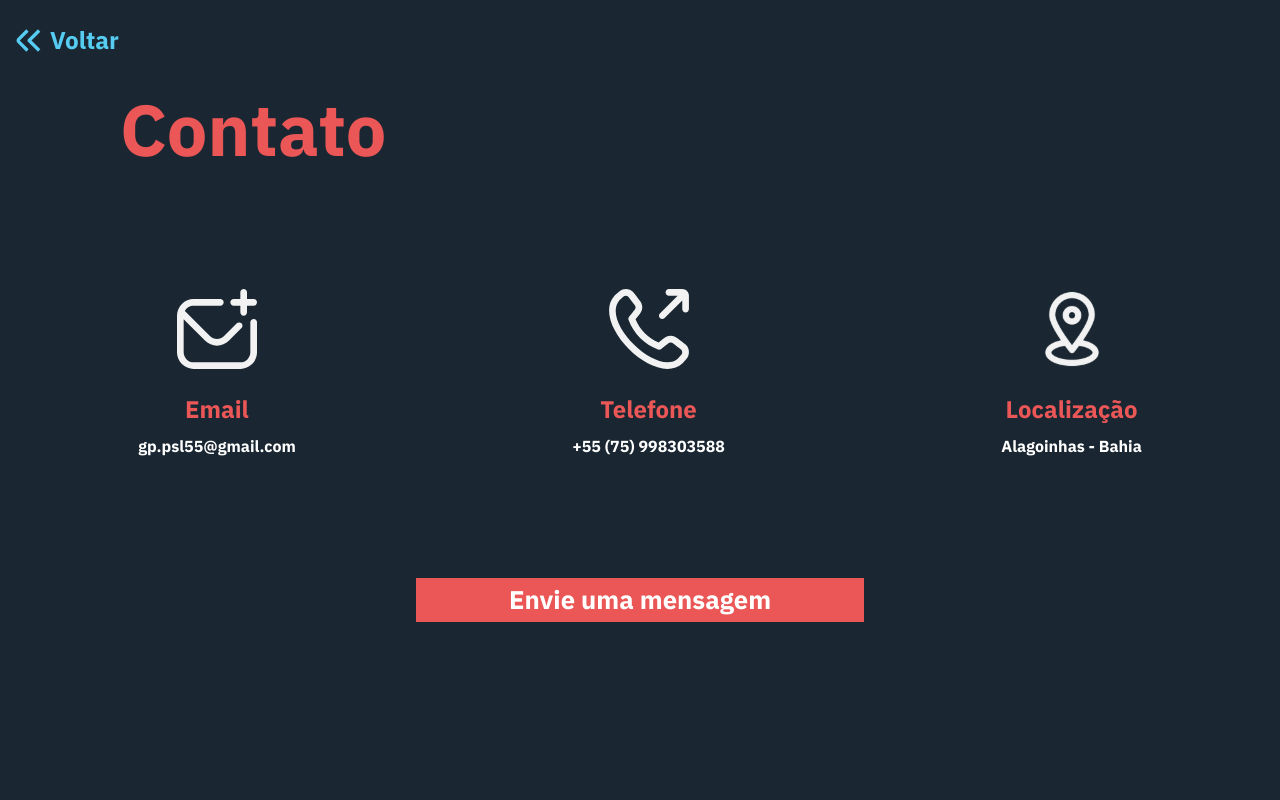
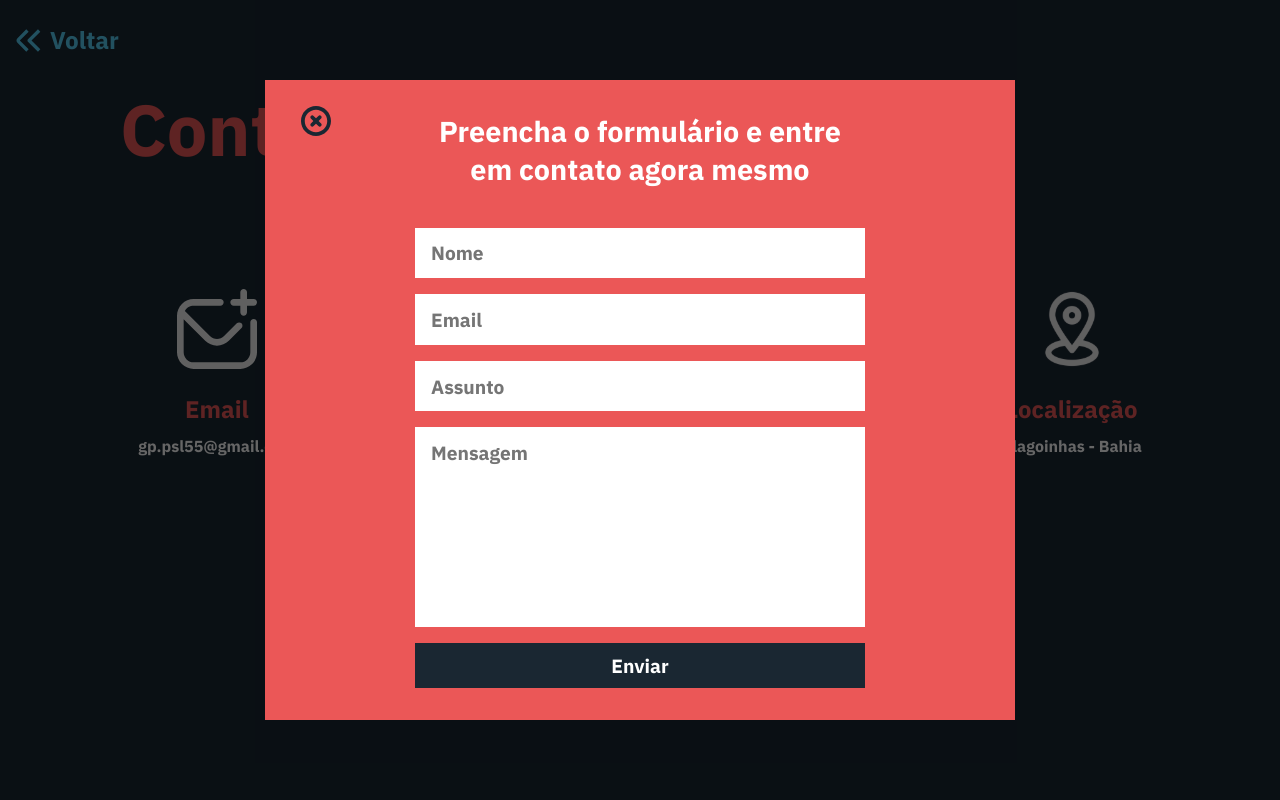
Before and after one commit to pinheiiro/portifolio, a Next.js app: page /contato in a window 1280 px wide. Both pictures are taken after a click on the button "Envie uma mensagem". Shown: the top 800 px of the page. Built offline with nearby package versions, Linux system fonts and the light colour scheme.

Commit message:
modal configured

```diff
--- a/src/components/Contato/ModalForm/modalForm.tsx
+++ b/src/components/Contato/ModalForm/modalForm.tsx
@@ -1,6 +1,8 @@
 import Modal from 'react-modal';
 import Image from 'next/image';
 import fechar from '../../../assets/botaoFechar.svg';
+
+import { H2, Button, Form } from './style';
 
 interface IModal {
     state: boolean;
@@ -19,20 +21,21 @@ const ModalForm = ({state, offModal}: IModal) => {
             className="react-modal"
             overlayClassName="react-modal-overlay"
         >
-            <button onClick={offModal}>
+            <Button onClick={offModal}>
                 <Image
                     src={fechar}
                     alt="Fechar"
+                    height={30}
                 />
-            </button>
-            <h2>Preencha o formulário e entre em contato agora mesmo</h2>
-            <form action="">
+            </Button>
+            <H2>Preencha o formulário e entre <br/> em contato agora mesmo</H2>
+            <Form action="">
                 <input type="text" placeholder="Nome" required/>
                 <input type="email" placeholder="Email" required/>
                 <input type="text" placeholder="Assunto" required/>
                 <textarea name="mensagem" id="" placeholder="Mensagem" required />
                 <button type="submit">Enviar</button>
-            </form>
+            </Form>
         </Modal>
     </>
     )
--- a/src/components/Contato/ModalForm/style.ts
+++ b/src/components/Contato/ModalForm/style.ts
@@ -1 +1,95 @@
 import styled from "styled-components";
+
+export const H2 = styled.h2`
+    text-align: center;
+    font-family: 'IBM Plex Sans', sans-serif;
+    font-weight: bold;
+    font-size: 1.8rem;
+    margin-top: 0;
+    margin-bottom: 2.5rem;
+`
+
+export const Button = styled.button`
+    position: absolute;
+    background: transparent;
+    border: none;
+    top: 25px;
+    left: 30px;
+`
+
+export const Form = styled.form`
+    width: 100%;
+    max-width: 450px;
+    margin: 0 auto;
+    display: flex;
+    flex-direction: column;
+    justify-content: center;
+    align-items: center;
+
+    input {
+        width: 100%;
+        padding: 0.80rem 1rem;
+        border: none;
+        color: #1A2732;
+        font-family: 'IBM Plex Sans', sans-serif;
+        font-weight: bold;
+        font-size: 1.2rem;
+
+        &::placeholder {
+            font-family: 'IBM Plex Sans', sans-serif;
+            font-size: 1.2rem;
+        }
+
+        & + input {
+            margin-top: 1rem;
+        }
+    }
+
+    textarea {
+        width: 100%;
+        height: 12.5rem;
+        resize: none;
+        border: none;
+        padding: 0.80rem 1rem;
+        margin-top: 1rem;
+        color: #1A2732;
+        font-family: 'IBM Plex Sans', sans-serif;
+        font-weight: bold;
+        font-size: 1.2rem;
+
+        &::placeholder {
+            font-family: 'IBM Plex Sans', sans-serif;
+            font-size: 1.2rem;
+        }
+
+        /* Estilização do Scroll do TextArea */
+        &::-webkit-scrollbar-track {
+            background-color: #F4F4F4;
+        }
+        &::-webkit-scrollbar {
+            width: 6px;
+            background: #F4F4F4;
+        }
+        &::-webkit-scrollbar-thumb {
+            background: #dad7d7;
+        }
+    }
+
+    button[type="submit"] {
+        width: 100%;
+        padding: 10px 0;
+        border: none;
+        font-family: 'IBM Plex Sans', sans-serif;
+        font-weight: bold;
+        font-size: 1.2rem;
+        color: white;
+        background: #1A2732;
+        margin-top: 1rem;
+
+        transition: filter 0.2s;
+
+        &:hover {
+            filter: brightness(1.2);
+        }
+    }
+`
--- a/src/styles/globals.css
+++ b/src/styles/globals.css
@@ -69,6 +69,27 @@ button {
   max-width: 1366px;
   width: 100vw;
   height: 100vh;
+}
+
+/* Estilização do Modal de Contato */
+.react-modal-overlay {
+  background: rgba(0, 0, 0, 0.6);
+  position: fixed;
+  top: 0;
+  left: 0;
+  right: 0;
+  bottom: 0;
+  display: flex;
+  justify-content: center;
+  align-items: center;
+}
+
+.react-modal {
+  width: 100%;
+  max-width: 750px;
+  position: relative;
+  padding: 2rem;
+  background: #EB5757;
 }
 
 /* Estilização das Setas do Slide de Projetos */
--- a/src/styles/voltar.module.css
+++ b/src/styles/voltar.module.css
@@ -9,6 +9,6 @@
     font-family: 'IBM Plex Sans', sans-serif;
 }
 
-.voltar:hover{
+.voltar:hover {
     cursor: pointer;
 }
```
